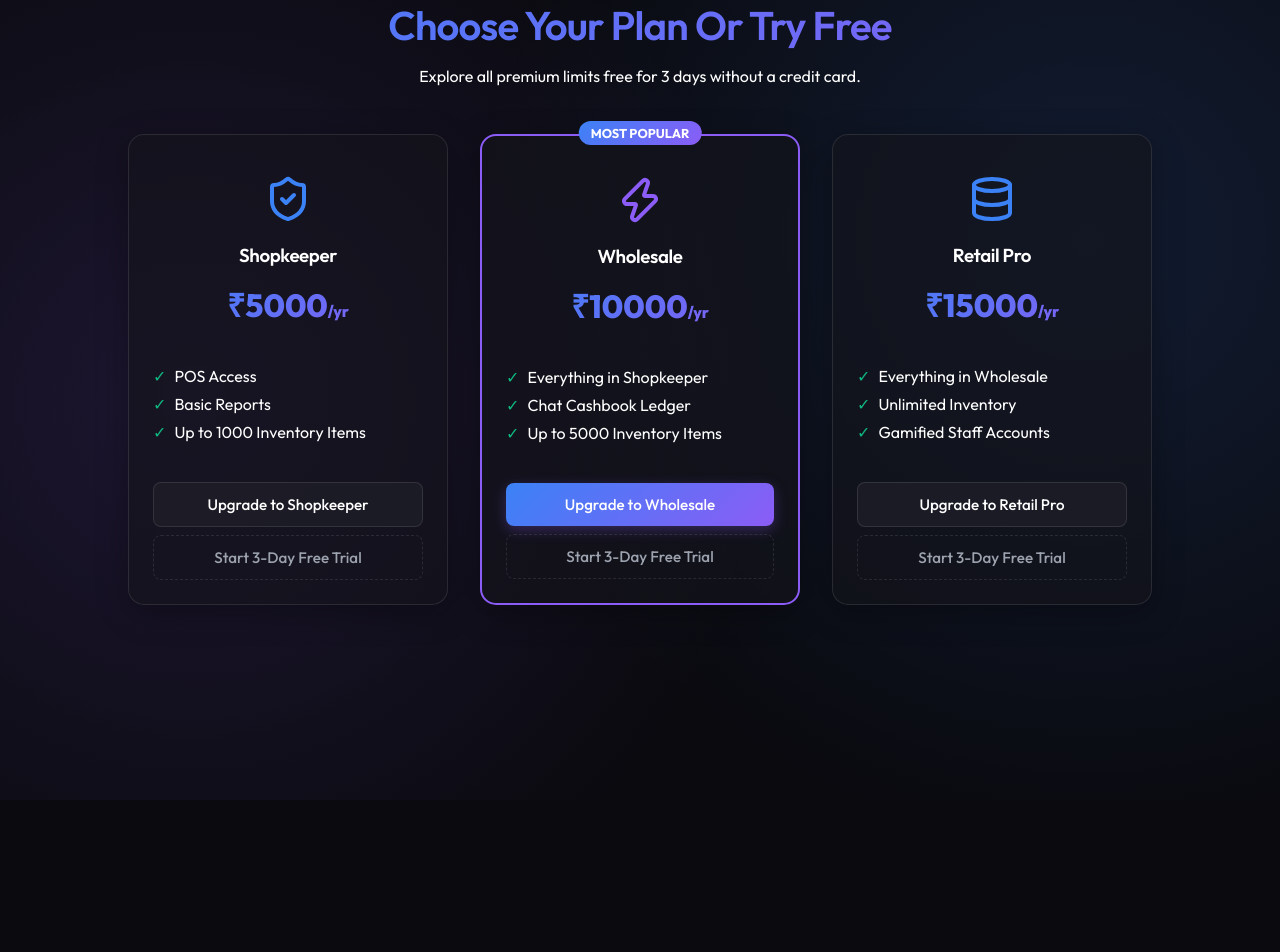
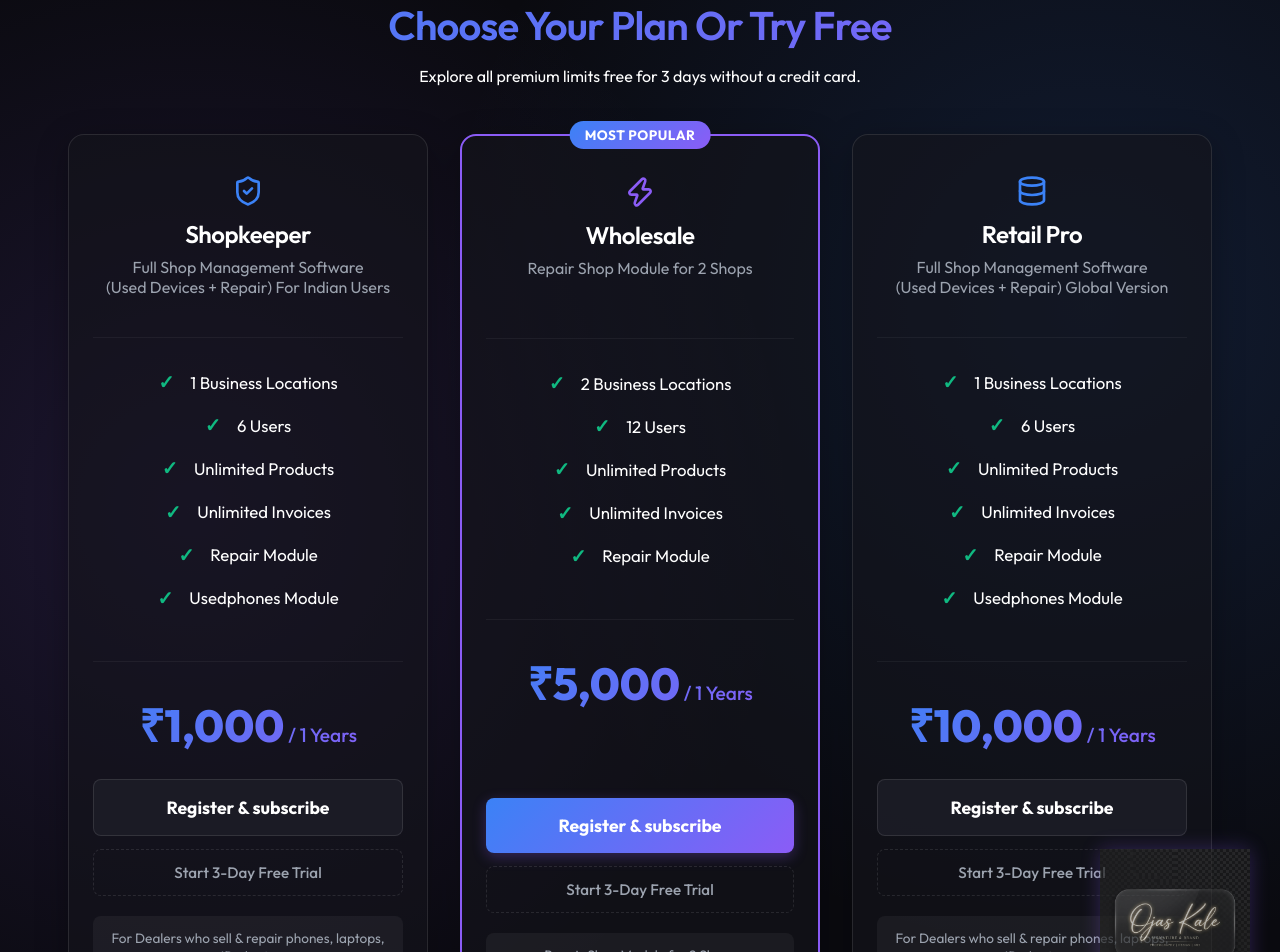
Before and after one commit to ojaskale123/OK, a React (Vite) app in the folder frontend/: page /plans in a window 1280 px wide. Shown: the top 952 px of the page. Before the commit the page ends 800 px from the top, so only its background shows below. Built offline with nearby package versions, Linux system fonts and the light colour scheme; sample sign-in values are in the browser's storage.

Commit message:
Update API URL for prod

```diff
--- a/frontend/src/pages/History.jsx
+++ b/frontend/src/pages/History.jsx
@@ -7,7 +7,7 @@ const History = () => {
     const [history, setHistory] = useState([]);
 
     useEffect(() => {
-        fetch('http://localhost:5000/api/history', { headers: { 'Authorization': `Bearer ${token}` } })
+        fetch('https://ok-ax2v.onrender.com/api/history', { headers: { 'Authorization': `Bearer ${token}` } })
         .then(res => res.json())
         .then(data => {
             if(Array.isArray(data)) setHistory(data);
--- a/frontend/src/pages/Inventory.jsx
+++ b/frontend/src/pages/Inventory.jsx
@@ -27,7 +27,7 @@ const Inventory = () => {
 
     const fetchProducts = async () => {
         try {
-            const res = await fetch('http://localhost:5000/api/products', {
+            const res = await fetch('https://ok-ax2v.onrender.com/api/products', {
                 headers: { 'Authorization': `Bearer ${token}` }
             });
             const data = await res.json();
@@ -52,7 +52,7 @@ const Inventory = () => {
         e.preventDefault();
         setError(null);
         try {
-            const res = await fetch('http://localhost:5000/api/products', {
+            const res = await fetch('https://ok-ax2v.onrender.com/api/products', {
                 method: 'POST',
                 headers: { 'Content-Type': 'application/json', 'Authorization': `Bearer ${token}` },
                 body: JSON.stringify({ name, barcode, category, image, buyPrice: Number(buyPrice), price: Number(price), stockQuantity: Number(stock) })
@@ -74,7 +74,7 @@ const Inventory = () => {
 
     const saveEdit = async (id) => {
         try {
-            const res = await fetch(`http://localhost:5000/api/products/${id}`, {
+            const res = await fetch(`https://ok-ax2v.onrender.com/api/products/${id}`, {
                 method: 'PUT',
                 headers: { 'Content-Type': 'application/json', 'Authorization': `Bearer ${token}` },
                 body: JSON.stringify(editForm)
--- a/frontend/src/pages/LandingPage.jsx
+++ b/frontend/src/pages/LandingPage.jsx
@@ -40,6 +40,9 @@ const LandingPage = () => {
                     </div>
                 </section>
             </main>
+
+            {/* Signature Watermark */}
+            <img src="/ojas-signature.png" alt="Ojas Kale Signature" style={{position: 'fixed', bottom: '20px', right: '30px', width: '150px', opacity: 0.7, zIndex: 9999, pointerEvents: 'none', filter: 'drop-shadow(0 0 10px rgba(139, 92, 246, 0.4))'}} />
         </div>
     )
 }
--- a/frontend/src/pages/Login.jsx
+++ b/frontend/src/pages/Login.jsx
@@ -17,7 +17,7 @@ const Login = () => {
     const body = isLogin ? { email, password } : { name, email, password };
 
     try {
-      const res = await fetch(`http://localhost:5000${endpoint}`, {
+      const res = await fetch(`https://ok-ax2v.onrender.com${endpoint}`, {
         method: 'POST',
         headers: { 'Content-Type': 'application/json' },
         body: JSON.stringify(body)
@@ -72,6 +72,9 @@ const Login = () => {
           {isLogin ? 'Need an account? Sign up' : 'Already have an account? Login'}
         </div>
       </div>
+
+      {/* Signature Watermark */}
+      <img src="/ojas-signature.png" alt="Ojas Kale Signature" style={{position: 'fixed', bottom: '20px', right: '30px', width: '150px', opacity: 0.7, zIndex: 9999, pointerEvents: 'none', filter: 'drop-shadow(0 0 10px rgba(139, 92, 246, 0.4))'}} />
     </div>
   );
 };
--- a/frontend/src/pages/PosBilling.jsx
+++ b/frontend/src/pages/PosBilling.jsx
@@ -13,7 +13,7 @@ const PosBilling = () => {
     const [categoryFilter, setCategoryFilter] = useState('All');
 
     useEffect(() => {
-        fetch('http://localhost:5000/api/products', { headers: { 'Authorization': `Bearer ${token}` } })
+        fetch('https://ok-ax2v.onrender.com/api/products', { headers: { 'Authorization': `Bearer ${token}` } })
         .then(res => res.json())
         .then(data => setProducts(data));
     }, [token]);
@@ -49,7 +49,7 @@ const PosBilling = () => {
     const checkout = async () => {
         if(cart.length === 0 || !customerName) return alert("Add items and customer name");
         try {
-            const res = await fetch('http://localhost:5000/api/pos', {
+            const res = await fetch('https://ok-ax2v.onrender.com/api/pos', {
                 method: 'POST',
                 headers: { 'Content-Type': 'application/json', 'Authorization': `Bearer ${token}` },
                 body: JSON.stringify({ customerName, customerPhone, items: cart, subtotal, discountApplied: 0, finalTotal })
--- a/frontend/src/pages/Subscription.jsx
+++ b/frontend/src/pages/Subscription.jsx
@@ -9,9 +9,31 @@ const Subscription = () => {
     const navigate = useNavigate();
 
     const plans = [
-        { name: 'Shopkeeper', price: 5000, features: ['POS Access', 'Basic Reports', 'Up to 1000 Inventory Items'], icon: ShieldCheck },
-        { name: 'Wholesale', price: 10000, features: ['Everything in Shopkeeper', 'Chat Cashbook Ledger', 'Up to 5000 Inventory Items'], icon: Zap, popular: true },
-        { name: 'Retail Pro', price: 15000, features: ['Everything in Wholesale', 'Unlimited Inventory', 'Gamified Staff Accounts'], icon: Database }
+        {
+            name: 'Shopkeeper',
+            price: 1000,
+            subtitle: 'Full Shop Management Software\n(Used Devices + Repair) For Indian Users',
+            features: ['1 Business Locations', '6 Users', 'Unlimited Products', 'Unlimited Invoices', 'Repair Module', 'Usedphones Module'],
+            icon: ShieldCheck,
+            footerText: 'For Dealers who sell & repair phones, laptops, IPads etc'
+        },
+        {
+            name: 'Wholesale',
+            price: 5000,
+            subtitle: 'Repair Shop Module for 2 Shops',
+            features: ['2 Business Locations', '12 Users', 'Unlimited Products', 'Unlimited Invoices', 'Repair Module'],
+            icon: Zap,
+            popular: true,
+            footerText: 'Repair Shop Module for 2 Shops'
+        },
+        {
+            name: 'Retail Pro',
+            price: 10000,
+            subtitle: 'Full Shop Management Software\n(Used Devices + Repair) Global Version',
+            features: ['1 Business Locations', '6 Users', 'Unlimited Products', 'Unlimited Invoices', 'Repair Module', 'Usedphones Module'],
+            icon: Database,
+            footerText: 'For Dealers who sell & repair phones, laptops, IPads etc'
+        }
     ];
 
     const upgradePlan = async (planName, price) => {
@@ -25,7 +47,7 @@ const Subscription = () => {
 
         try {
             // Create order
-            const orderRes = await fetch('http://localhost:5000/api/payments/create-order', {
+            const orderRes = await fetch('https://ok-ax2v.onrender.com/api/payments/create-order', {
                 method: 'POST',
                 headers: { 'Content-Type': 'application/json', 'Authorization': `Bearer ${token}` },
                 body: JSON.stringify({ amount: price, planName })
@@ -41,7 +63,7 @@ const Subscription = () => {
                 order_id: order.id,
                 handler: async function (response) {
                     // Verify payment
-                    const verifyRes = await fetch('http://localhost:5000/api/payments/verify', {
+                    const verifyRes = await fetch('https://ok-ax2v.onrender.com/api/payments/verify', {
                         method: 'POST',
                         headers: { 'Content-Type': 'application/json', 'Authorization': `Bearer ${token}` },
                         body: JSON.stringify({
@@ -69,7 +91,7 @@ const Subscription = () => {
         } catch(err) {
             console.error(err);
             // Mock success for offline testing
-            const verifyRes = await fetch('http://localhost:5000/api/payments/verify', {
+            const verifyRes = await fetch('https://ok-ax2v.onrender.com/api/payments/verify', {
                 method: 'POST',
                 headers: { 'Content-Type': 'application/json', 'Authorization': `Bearer ${token}` },
                 body: JSON.stringify({ razorpay_order_id: 'mock', razorpay_payment_id: 'mock', razorpay_signature: 'mock', planName })
@@ -85,7 +107,7 @@ const Subscription = () => {
     const startTrial = async (planName) => {
         setLoading(true);
         try {
-            const res = await fetch('http://localhost:5000/api/payments/start-trial', {
+            const res = await fetch('https://ok-ax2v.onrender.com/api/payments/start-trial', {
                 method: 'POST',
                 headers: { 'Content-Type': 'application/json', 'Authorization': `Bearer ${token}` },
                 body: JSON.stringify({ planName })
@@ -109,34 +131,42 @@ const Subscription = () => {
 
             <div style={{display: 'flex', gap: '2rem', justifyContent: 'center', flexWrap: 'wrap'}}>
                 {plans.map(p => (
-                    <div key={p.name} className="glass-card" style={{width: '320px', display: 'flex', flexDirection: 'column', position: 'relative', border: p.popular ? '2px solid var(--neon-purple)' : undefined}}>
-                        {p.popular && <div style={{position: 'absolute', top: '-15px', left: '50%', transform: 'translateX(-50%)', background: 'var(--accent-gradient)', padding: '4px 12px', borderRadius: '20px', fontSize: '0.8rem', fontWeight: 'bold'}}>MOST POPULAR</div>}
+                    <div key={p.name} className="glass-card" style={{width: '360px', display: 'flex', flexDirection: 'column', position: 'relative', border: p.popular ? '2px solid var(--neon-purple)' : undefined, padding: '2.5rem 1.5rem'}}>
+                        {p.popular && <div style={{position: 'absolute', top: '-15px', left: '50%', transform: 'translateX(-50%)', background: 'var(--accent-gradient)', padding: '5px 15px', borderRadius: '20px', fontSize: '0.85rem', fontWeight: 'bold', letterSpacing: '0.5px'}}>MOST POPULAR</div>}
 
-                        <div style={{marginBottom: '1.5rem', textAlign: 'center'}}>
-                            <p.icon size={48} color={p.popular ? 'var(--neon-purple)' : 'var(--neon-blue)'} style={{margin: '1rem auto'}} />
-                            <h3>{p.name}</h3>
-                            <div className="text-gradient" style={{fontSize: '2rem', fontWeight: 800, margin: '1rem 0'}}>₹{p.price}<span style={{fontSize: '1rem', color: 'var(--text-secondary)'}}>/yr</span></div>
+                        <div style={{textAlign: 'center', flex: 1}}>
+                            <p.icon size={32} color={p.popular ? 'var(--neon-purple)' : 'var(--neon-blue)'} style={{margin: '0 auto 0.5rem'}} />
+                            <h3 style={{fontSize: '1.5rem', marginBottom: '0.5rem', color: 'var(--text-primary)'}}>{p.name}</h3>
+                            <p style={{fontSize: '1rem', color: 'var(--text-secondary)', whiteSpace: 'pre-wrap', minHeight: '3rem', margin: '0 0.5rem'}}>{p.subtitle}</p>
+
+                            <div style={{margin: '2rem 0', padding: '2rem 0', borderTop: '1px solid rgba(255,255,255,0.05)', borderBottom: '1px solid rgba(255,255,255,0.05)'}}>
+                                {p.features.map(f => (
+                                    <div key={f} style={{display: 'flex', alignItems: 'center', justifyContent: 'center', gap: '1rem', marginBottom: '1.2rem', fontSize: '1.05rem', color: 'var(--text-primary)'}}>
+                                        <span style={{color: 'var(--ok-green)', fontWeight: 'bold', fontSize: '1.2rem'}}>✓</span> {f}
+                                    </div>
+                                ))}
+                            </div>
+
+                            <div className="text-gradient" style={{fontSize: '2.8rem', fontWeight: 800, marginBottom: '1.5rem'}}>₹{p.price.toLocaleString('en-IN')}<span style={{fontSize: '1.2rem', color: 'var(--text-secondary)', fontWeight: 500}}>{' '}/ 1 Years</span></div>
                         </div>
 
-                        <div style={{flex: 1, marginBottom: '2rem'}}>
-                            {p.features.map(f => (
-                                <div key={f} style={{display: 'flex', alignItems: 'center', gap: '0.5rem', marginBottom: '0.5rem'}}>
-                                    <span style={{color: 'var(--ok-green)'}}>✓</span> {f}
-                                </div>
-                            ))}
-                        </div>
-
-                        <div style={{display: 'flex', flexDirection: 'column', gap: '0.5rem'}}>
-                            <button className={`btn ${p.popular ? 'btn-primary' : 'btn-secondary'}`} disabled={loading} onClick={() => upgradePlan(p.name, p.price)}>
-                                {loading ? 'Processing...' : `Upgrade to ${p.name}`}
+                        <div style={{display: 'flex', flexDirection: 'column', gap: '0.8rem', marginTop: 'auto'}}>
+                            <button className={`btn ${p.popular ? 'btn-primary' : 'btn-secondary'}`} style={{padding: '1rem', fontSize: '1.1rem', fontWeight: 'bold'}} disabled={loading} onClick={() => upgradePlan(p.name, p.price)}>
+                                {loading ? 'Processing...' : `Register & subscribe`}
                             </button>
-                            <button className="btn btn-secondary" style={{color: 'var(--text-secondary)', border: '1px dashed var(--border-color)', background: 'transparent'}} disabled={loading} onClick={() => startTrial(p.name)}>
+                            <button className="btn btn-secondary" style={{color: 'var(--text-secondary)', border: '1px dashed var(--border-color)', background: 'transparent', padding: '0.8rem'}} disabled={loading} onClick={() => startTrial(p.name)}>
                                 Start 3-Day Free Trial
                             </button>
+                            {p.footerText && <div style={{background: 'rgba(255,255,255,0.05)', padding: '0.8rem', borderRadius: '8px', marginTop: '0.5rem', textAlign: 'center'}}>
+                                <p style={{fontSize: '0.85rem', color: 'var(--text-secondary)', margin: 0}}>{p.footerText}</p>
+                            </div>}
                         </div>
                     </div>
                 ))}
             </div>
+
+            {/* Signature Watermark */}
+            <img src="/ojas-signature.png" alt="Ojas Kale Signature" style={{position: 'fixed', bottom: '20px', right: '30px', width: '150px', opacity: 0.7, zIndex: 9999, pointerEvents: 'none', filter: 'drop-shadow(0 0 10px rgba(139, 92, 246, 0.4))'}} />
         </div>
     );
 };
--- a/frontend/src/pages/WhatsAppCenter.jsx
+++ b/frontend/src/pages/WhatsAppCenter.jsx
@@ -9,7 +9,7 @@ const WhatsAppCenter = () => {
   useEffect(() => {
       const fetchJobs = async () => {
           try {
-              const res = await fetch('http://localhost:5000/api/repairs', { headers: { 'Authorization': `Bearer ${token}` } });
+              const res = await fetch('https://ok-ax2v.onrender.com/api/repairs', { headers: { 'Authorization': `Bearer ${token}` } });
               if(res.ok) setJobs(await res.json());
           } catch(e) { console.error(e); }
       };
--- a/frontend/src/pages/WorkerManagement.jsx
+++ b/frontend/src/pages/WorkerManagement.jsx
@@ -10,7 +10,7 @@ const WorkerManagement = () => {
 
   const fetchWorkers = async () => {
       try {
-          const res = await fetch('http://localhost:5000/api/workers', {
+          const res = await fetch('https://ok-ax2v.onrender.com/api/workers', {
               headers: { 'Authorization': `Bearer ${token}` }
           });
           if(res.ok) {
@@ -30,7 +30,7 @@ const WorkerManagement = () => {
       e.preventDefault();
       setLoading(true);
       try {
-          const res = await fetch('http://localhost:5000/api/workers', {
+          const res = await fetch('https://ok-ax2v.onrender.com/api/workers', {
               method: 'POST',
               headers: { 'Content-Type': 'application/json', 'Authorization': `Bearer ${token}` },
               body: JSON.stringify(formData)
```
Also changed, not shown: frontend/src/pages/RepairManagement.jsx (+4 -4 lines), frontend/public/ojas-signature.png (added), 1 other file (tests, documents, lock files or other folders).
